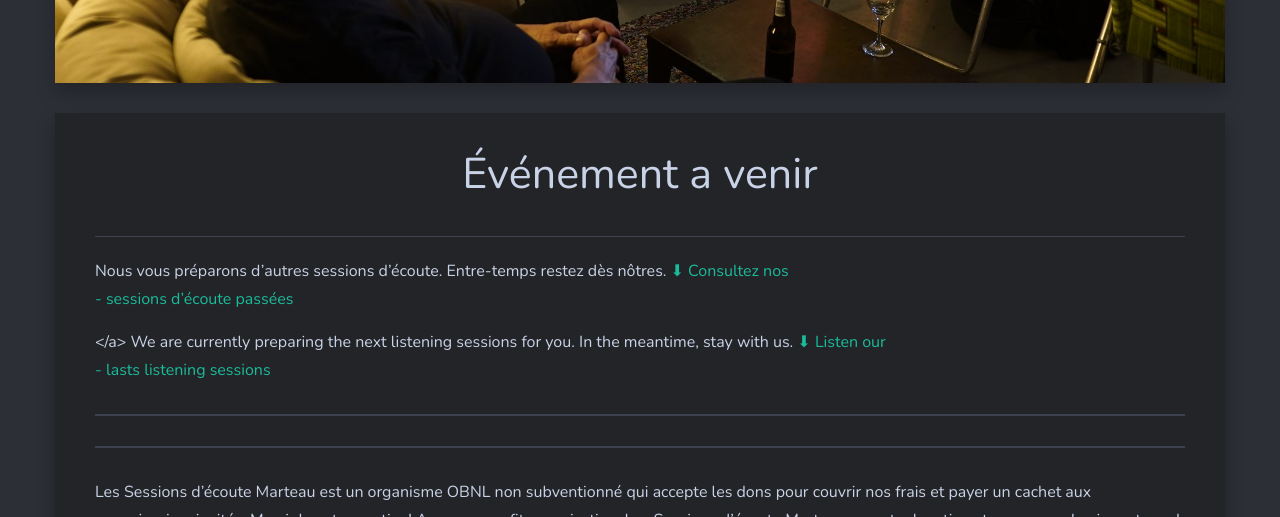
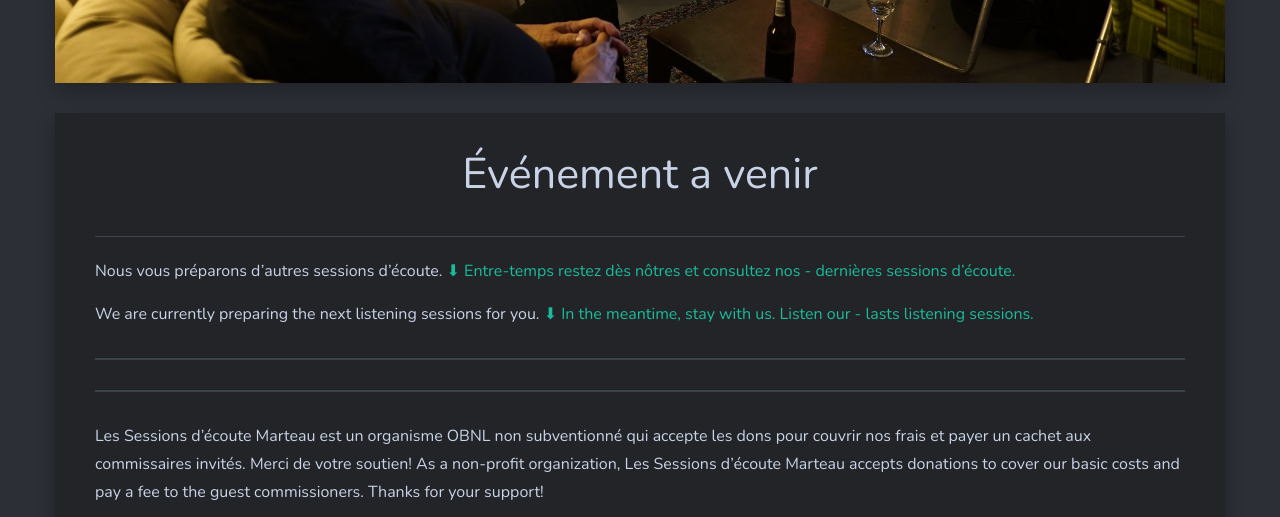
Before and after one commit to sessions-marteau/sessions-marteau-2.github.io, a Jekyll site: the page built from _pages/evenement-a-venir.md, in a window 1280 px wide and 900 px high, scrolled down 612 px, cut to the strip 0-517 px from the top of the window. Built offline with Jekyll 4.4.1, drawn with Linux system fonts in a browser that asks for light colours; nearby versions of some CDN libraries.

Commit message:
Update evenement-a-venir.md

```diff
--- a/_pages/evenement-a-venir.md
+++ b/_pages/evenement-a-venir.md
@@ -9,13 +9,13 @@ dropdown: true
 
 
 
-Nous vous préparons d'autres sessions d'écoute. Entre-temps restez dès nôtres. <a href="https://gmail.us20.list-manage.com/subscribe/post?u=698e7b941cdf206ea63f5a5b7&id=0677e98a6a"> ⬇ Consultez nos <br>
-<a href="https://sessionsmarteau.com/sessions-passes/" target="_blank">- sessions d'écoute passées
+Nous vous préparons d'autres sessions d'écoute. <a href="https://gmail.us20.list-manage.com/subscribe/post?u=698e7b941cdf206ea63f5a5b7&id=0677e98a6a"> ⬇ Entre-temps restez dès nôtres et consultez nos
+<a href="https://sessionsmarteau.com/sessions-passes/" target="_blank">- dernières sessions d'écoute.
 </a>
 <br>
 
-</a> We are currently preparing the next listening sessions for you. In the meantime, stay with us. <a href="https://gmail.us20.list-manage.com/subscribe/post?u=698e7b941cdf206ea63f5a5b7&id=0677e98a6a"> ⬇ Listen our <br>
-<a href="https://sessionsmarteau.com/sessions-passes/" target="_blank">- lasts listening sessions
+We are currently preparing the next listening sessions for you. <a href="https://gmail.us20.list-manage.com/subscribe/post?u=698e7b941cdf206ea63f5a5b7&id=0677e98a6a"> ⬇ In the meantime, stay with us. Listen our
+<a href="https://sessionsmarteau.com/sessions-passes/" target="_blank">- lasts listening sessions.
 </a>
 </a>
 
```
